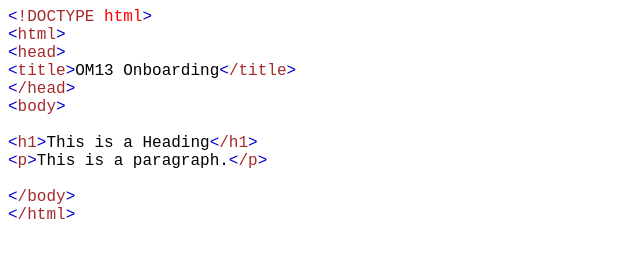
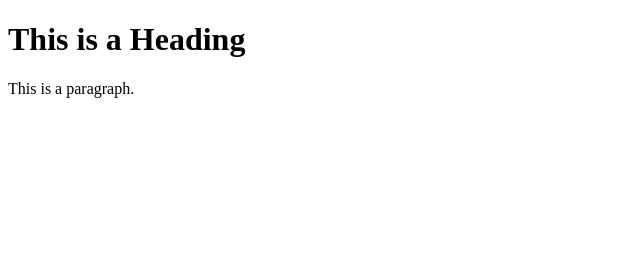
Before and after one commit to AlbinViju/OM13_AboutMe, a plain HTML site: page index.html in a window 1280 px wide. Shown: the whole page, without its empty margins (0-640 px from the left). Drawn offline with Linux system fonts and the light colour scheme.

Commit message:
initial commit

```diff
--- a/index.html
+++ b/index.html
@@ -1,36 +1,12 @@
-<!DOCTYPE html PUBLIC "-//W3C//DTD HTML 4.01//EN" "http://www.w3.org/TR/html4/strict.dtd">
+<!DOCTYPE html>
 <html>
 <head>
-  <meta http-equiv="Content-Type" content="text/html; charset=utf-8">
-  <meta http-equiv="Content-Style-Type" content="text/css">
-  <title></title>
-  <meta name="Generator" content="Cocoa HTML Writer">
-  <meta name="CocoaVersion" content="1561.4">
-  <style type="text/css">
-    p.p1 {margin: 0.0px 0.0px 0.0px 0.0px; font: 16.0px 'Courier New'; color: #a52a2a; -webkit-text-stroke: #a52a2a}
-    p.p2 {margin: 0.0px 0.0px 0.0px 0.0px; font: 16.0px 'Courier New'; -webkit-text-stroke: #000000}
-    p.p3 {margin: 0.0px 0.0px 0.0px 0.0px; font: 16.0px 'Courier New'; -webkit-text-stroke: #000000; min-height: 18.0px}
-    p.p4 {margin: 0.0px 0.0px 0.0px 0.0px; font: 16.0px 'Courier New'; color: #a52a2a; -webkit-text-stroke: #a52a2a; background-color: #ffffff}
-    span.s1 {font-kerning: none; color: #0000cd; background-color: #ffffff; -webkit-text-stroke: 0px #0000cd}
-    span.s2 {font-kerning: none; background-color: #ffffff}
-    span.s3 {font-kerning: none; color: #ff0000; background-color: #ffffff; -webkit-text-stroke: 0px #ff0000}
-    span.s4 {font-kerning: none; color: #a52a2a; background-color: #ffffff; -webkit-text-stroke: 0px #a52a2a}
-    span.s5 {font-kerning: none}
-    span.s6 {font-kerning: none; color: #0000cd; -webkit-text-stroke: 0px #0000cd}
-  </style>
+<title>Page Title</title>
 </head>
 <body>
-<p class="p1"><span class="s1">&lt;</span><span class="s2">!DOCTYPE</span><span class="s3"> html</span><span class="s1">&gt;</span></p>
-<p class="p1"><span class="s1">&lt;</span><span class="s2">html</span><span class="s1">&gt;</span></p>
-<p class="p1"><span class="s1">&lt;</span><span class="s2">head</span><span class="s1">&gt;</span></p>
-<p class="p2"><span class="s1">&lt;</span><span class="s4">title</span><span class="s1">&gt;</span><span class="s2">OM13 Onboarding</span><span class="s1">&lt;</span><span class="s4">/title</span><span class="s1">&gt;</span></p>
-<p class="p1"><span class="s1">&lt;</span><span class="s2">/head</span><span class="s1">&gt;</span></p>
-<p class="p1"><span class="s1">&lt;</span><span class="s2">body</span><span class="s1">&gt;</span></p>
-<p class="p3"><span class="s5"></span><br></p>
-<p class="p2"><span class="s1">&lt;</span><span class="s4">h1</span><span class="s1">&gt;</span><span class="s2">This is a Heading</span><span class="s1">&lt;</span><span class="s4">/h1</span><span class="s1">&gt;</span></p>
-<p class="p2"><span class="s1">&lt;</span><span class="s4">p</span><span class="s1">&gt;</span><span class="s2">This is a paragraph.</span><span class="s1">&lt;</span><span class="s4">/p</span><span class="s1">&gt;</span></p>
-<p class="p3"><span class="s5"></span><br></p>
-<p class="p1"><span class="s1">&lt;</span><span class="s2">/body</span><span class="s1">&gt;</span></p>
-<p class="p4"><span class="s6">&lt;</span><span class="s5">/html</span><span class="s6">&gt;</span></p>
+
+<h1>This is a Heading</h1>
+<p>This is a paragraph.</p>
+
 </body>
 </html>
```
